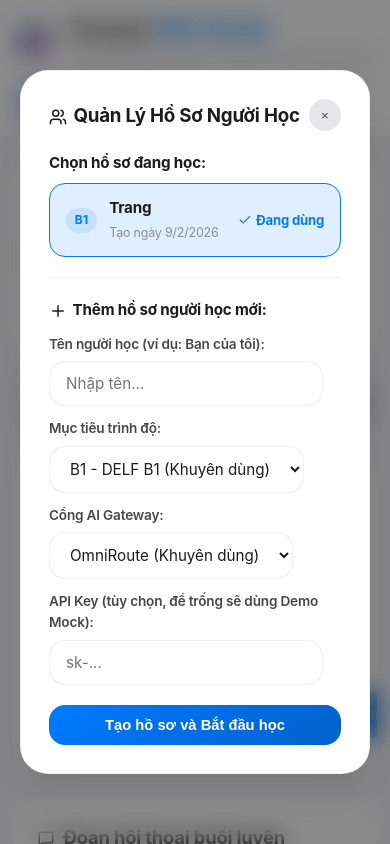
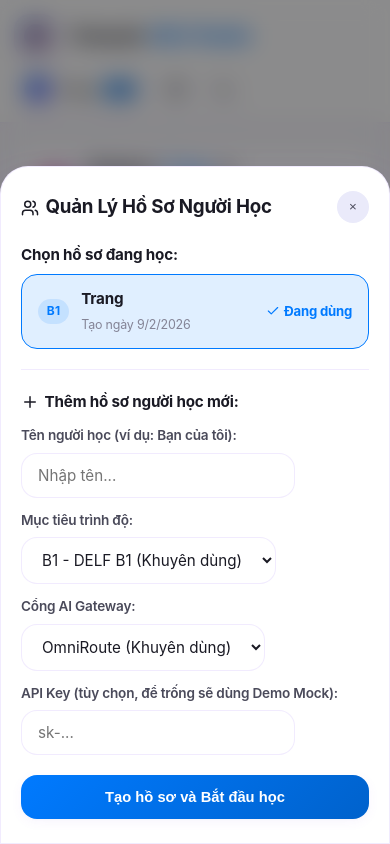
Before and after one commit to tungzuizer/hoctiengphap, a plain HTML site: page index.html in a window 390 px wide. Both pictures are taken after a click on the button "Chuyển đổi hoặc tạo hồ sơ học viên mới". Shown: the top 844 px of the page. Drawn offline with nearby package versions, Linux system fonts and the light colour scheme.

Commit message:
feat(ui): add vibrant Parisian pastel atmospheric background and native iOS mobile bottom tab bar with touch ergonomics

```diff
--- a/css/style.css
+++ b/css/style.css
@@ -22,18 +22,23 @@
   --accent-coral-light: rgba(249, 115, 22, 0.12);
 
   /* iOS Surface Materials (Light) */
-  --bg-app: #F2F2F7;
-  --bg-subtle: #E5E5EA;
-  --card-bg: rgba(255, 255, 255, 0.82);
+  --bg-app: #F7F6FC;
+  --bg-mesh: radial-gradient(circle at 8% 8%, rgba(255, 175, 189, 0.28) 0%, transparent 42%),
+             radial-gradient(circle at 92% 12%, rgba(167, 139, 250, 0.24) 0%, transparent 45%),
+             radial-gradient(circle at 50% 88%, rgba(56, 189, 248, 0.18) 0%, transparent 50%),
+             radial-gradient(circle at 85% 82%, rgba(251, 146, 60, 0.15) 0%, transparent 45%),
+             #F7F6FC;
+  --bg-subtle: #EAEAFA;
+  --card-bg: rgba(255, 255, 255, 0.86);
   --card-solid: #FFFFFF;
-  --card-hover: rgba(255, 255, 255, 0.95);
-  --border-color: rgba(0, 0, 0, 0.06);
-  --border-focus: rgba(0, 122, 255, 0.4);
+  --card-hover: rgba(255, 255, 255, 0.96);
+  --border-color: rgba(139, 92, 246, 0.12);
+  --border-focus: rgba(0, 122, 255, 0.45);
 
   /* Typography */
-  --text-main: #1C1C1E;
-  --text-muted: #8E8E93;
-  --text-secondary: #48484A;
+  --text-main: #1A1A24;
+  --text-muted: #848496;
+  --text-secondary: #4A4A5A;
   --text-inverse: #FFFFFF;
 
   /* Status Colors */
@@ -45,10 +50,10 @@
   --danger-light: rgba(255, 59, 48, 0.14);
 
   /* iOS Depth & Shadow System */
-  --shadow-sm: 0 2px 8px rgba(0, 0, 0, 0.04), 0 1px 2px rgba(0, 0, 0, 0.02);
-  --shadow-md: 0 8px 24px rgba(0, 0, 0, 0.06), 0 2px 6px rgba(0, 0, 0, 0.03);
-  --shadow-lg: 0 16px 40px rgba(0, 0, 0, 0.08), 0 4px 12px rgba(0, 0, 0, 0.04);
-  --shadow-glow: 0 12px 30px rgba(0, 122, 255, 0.28);
+  --shadow-sm: 0 3px 12px rgba(139, 92, 246, 0.06), 0 1px 3px rgba(0, 0, 0, 0.02);
+  --shadow-md: 0 10px 30px rgba(139, 92, 246, 0.1), 0 2px 6px rgba(0, 0, 0, 0.03);
+  --shadow-lg: 0 20px 48px rgba(139, 92, 246, 0.14), 0 4px 12px rgba(0, 0, 0, 0.04);
+  --shadow-glow: 0 14px 34px rgba(0, 122, 255, 0.3);
 
   /* Apple Squircle Radius */
   --radius-xs: 6px;
@@ -69,18 +74,23 @@
 }
 
 [data-theme="dark"] {
-  /* iOS Surface Materials (Dark / OLED) */
-  --bg-app: #000000;
-  --bg-subtle: #1C1C1E;
-  --card-bg: rgba(28, 28, 30, 0.78);
-  --card-solid: #1C1C1E;
-  --card-hover: rgba(44, 44, 46, 0.9);
-  --border-color: rgba(255, 255, 255, 0.09);
+  /* iOS Surface Materials (Dark) */
+  --bg-app: #0B0C12;
+  --bg-mesh: radial-gradient(circle at 12% 10%, rgba(236, 72, 153, 0.22) 0%, transparent 45%),
+             radial-gradient(circle at 88% 15%, rgba(139, 92, 246, 0.26) 0%, transparent 48%),
+             radial-gradient(circle at 50% 90%, rgba(14, 165, 233, 0.2) 0%, transparent 50%),
+             radial-gradient(circle at 85% 80%, rgba(245, 158, 11, 0.14) 0%, transparent 45%),
+             #0B0C12;
+  --bg-subtle: #191A26;
+  --card-bg: rgba(22, 23, 35, 0.82);
+  --card-solid: #171825;
+  --card-hover: rgba(32, 34, 50, 0.92);
+  --border-color: rgba(255, 255, 255, 0.12);
   --border-focus: rgba(10, 132, 255, 0.6);
 
-  --text-main: #F2F2F7;
-  --text-muted: #8E8E93;
-  --text-secondary: #AEAEC2;
+  --text-main: #F4F4F8;
+  --text-muted: #8E8EA0;
+  --text-secondary: #B4B4C8;
   --text-inverse: #000000;
 
   --primary: #0A84FF;
@@ -88,18 +98,18 @@
   --primary-light: rgba(10, 132, 255, 0.22);
   --primary-rgb: 10, 132, 255;
 
-  --shadow-sm: 0 2px 8px rgba(0, 0, 0, 0.3);
-  --shadow-md: 0 10px 30px rgba(0, 0, 0, 0.45);
-  --shadow-lg: 0 20px 50px rgba(0, 0, 0, 0.6);
-  --shadow-glow: 0 12px 32px rgba(10, 132, 255, 0.4);
-
-  --accent-lavender-light: rgba(139, 92, 246, 0.22);
-  --accent-rose-light: rgba(236, 72, 153, 0.22);
-  --accent-mint-light: rgba(16, 185, 129, 0.22);
-  --accent-amber-light: rgba(245, 158, 11, 0.22);
-  --success-light: rgba(52, 199, 89, 0.22);
-  --warning-light: rgba(255, 149, 0, 0.22);
-  --danger-light: rgba(255, 59, 48, 0.22);
+  --shadow-sm: 0 4px 16px rgba(0, 0, 0, 0.35);
+  --shadow-md: 0 12px 36px rgba(0, 0, 0, 0.5);
+  --shadow-lg: 0 24px 60px rgba(0, 0, 0, 0.65);
+  --shadow-glow: 0 14px 36px rgba(10, 132, 255, 0.45);
+
+  --accent-lavender-light: rgba(139, 92, 246, 0.25);
+  --accent-rose-light: rgba(236, 72, 153, 0.25);
+  --accent-mint-light: rgba(16, 185, 129, 0.25);
+  --accent-amber-light: rgba(245, 158, 11, 0.25);
+  --success-light: rgba(52, 199, 89, 0.25);
+  --warning-light: rgba(255, 149, 0, 0.25);
+  --danger-light: rgba(255, 59, 48, 0.25);
 }
 
 /* ================= Base Styles & Reset ================= */
@@ -113,6 +123,9 @@
 body {
   font-family: var(--font-sans);
   background-color: var(--bg-app);
+  background-image: var(--bg-mesh);
+  background-attachment: fixed;
+  background-size: cover;
   color: var(--text-main);
   line-height: 1.55;
   min-height: 100vh;
@@ -445,8 +458,8 @@ body {
   display: inline-flex;
   align-items: center;
   justify-content: center;
-  gap: 0.5rem;
-  padding: 0.7rem 1rem;
+  gap: 0.45rem;
+  padding: 0.65rem 0.95rem;
   background: transparent;
   border: none;
   border-radius: var(--radius-md);
@@ -459,6 +472,18 @@ body {
   position: relative;
 }
 
+.tab-label {
+  font-weight: 700;
+  letter-spacing: -0.01em;
+}
+
+.tab-sublabel {
+  font-size: 0.72rem;
+  opacity: 0.6;
+  font-weight: 500;
+  margin-left: 0.15rem;
+}
+
 .nav-tab:hover {
   color: var(--text-main);
 }
@@ -466,7 +491,11 @@ body {
 .nav-tab.active {
   background: var(--card-solid);
   color: var(--primary);
-  box-shadow: 0 3px 10px rgba(0, 0, 0, 0.07), 0 1px 2px rgba(0, 0, 0, 0.04);
+  box-shadow: 0 4px 14px rgba(139, 92, 246, 0.08), 0 1px 3px rgba(0, 0, 0, 0.04);
+}
+
+.nav-tab.active .tab-sublabel {
+  opacity: 0.85;
 }
 
 .nav-tab:active {
@@ -1668,22 +1697,220 @@ body {
   display: none !important;
 }
 
-/* Responsive */
-@media (max-width: 640px) {
+/* ================= Comprehensive Mobile & Tablet Responsive Design (Apple HIG) ================= */
+@media (max-width: 768px) {
   .app-container {
-    padding: 1rem 0.75rem 2rem;
-  }
+    padding: 1rem 0.85rem 6.25rem; /* generous bottom clearance for fixed iOS TabBar */
+  }
+
   .header-inner {
-    padding: 0 0.75rem;
-  }
+    padding: 0 0.85rem;
+  }
+
+  .brand-title {
+    font-size: 1.12rem;
+  }
+
+  .brand-subtitle {
+    display: none; /* keep mobile header clean and uncluttered */
+  }
+
+  .profile-badge-btn {
+    padding: 0.35rem 0.65rem;
+    font-size: 0.8rem;
+  }
+
+  /* Fixed iOS Bottom Tab Bar Navigation */
+  .nav-tabs-wrapper {
+    position: fixed;
+    bottom: 0;
+    left: 0;
+    right: 0;
+    margin: 0;
+    padding: 0.45rem 0.5rem calc(0.45rem + env(safe-area-inset-bottom, 0px));
+    background: var(--card-bg);
+    backdrop-filter: blur(32px) saturate(200%);
+    -webkit-backdrop-filter: blur(32px) saturate(200%);
+    border-top: 1px solid var(--border-color);
+    border-radius: 0;
+    z-index: 150;
+    box-shadow: 0 -4px 24px rgba(0, 0, 0, 0.08);
+  }
+
   .nav-tabs {
-    border-radius: var(--radius-md);
-  }
+    background: transparent;
+    border: none;
+    padding: 0;
+    gap: 0.2rem;
+    display: flex;
+    justify-content: space-around;
+  }
+
   .nav-tab {
-    padding: 0.6rem 0.75rem;
-    font-size: 0.82rem;
-  }
-  .user-bubble, .tutor-bubble {
+    flex-direction: column;
+    gap: 0.15rem;
+    padding: 0.35rem 0.2rem;
+    font-size: 0.72rem;
+    border-radius: var(--radius-sm);
+    min-height: 48px;
+    justify-content: center;
+  }
+
+  .nav-tab .tab-icon-slot svg {
+    width: 20px;
+    height: 20px;
+  }
+
+  .tab-sublabel {
+    display: none; /* hide sub-labels on mobile for clean tab bar layout */
+  }
+
+  /* Cute Welcome Banner Mobile Optimization */
+  .welcome-banner {
+    flex-direction: column;
+    align-items: flex-start;
+    gap: 0.85rem;
+    padding: 1rem 1.15rem;
+    border-radius: var(--radius-lg);
+  }
+
+  .welcome-title {
+    font-size: 1.1rem;
+  }
+
+  .welcome-chips {
+    width: 100%;
+    justify-content: flex-start;
+    gap: 0.4rem;
+  }
+
+  .welcome-chip {
+    padding: 0.3rem 0.75rem;
+    font-size: 0.76rem;
+  }
+
+  /* Speaking Siri Hero Card on Mobile */
+  .mic-hero-card {
+    padding: 1.75rem 1rem;
+    border-radius: var(--radius-lg);
+  }
+
+  .btn-mic {
+    width: 86px;
+    height: 86px;
+  }
+
+  .text-fallback-input {
+    flex-direction: column;
+    gap: 0.5rem;
+  }
+
+  .text-fallback-input .btn-primary {
+    width: 100%;
+    justify-content: center;
+  }
+
+  /* Form & Interactive Tap Target Ergonomics (>= 44px) */
+  .text-input, .textarea-input, .select-input {
+    font-size: 16px; /* Prevents auto-zoom in iOS Mobile Safari */
+    min-height: 44px;
+    padding: 0.75rem 0.95rem;
+  }
+
+  .btn-primary, .btn-secondary, .btn-outline {
+    min-height: 44px;
+  }
+
+  .filter-bar {
+    flex-direction: column;
+    align-items: stretch;
+    gap: 0.75rem;
+  }
+
+  .filter-bar .btn-primary {
+    width: 100%;
+    justify-content: center;
+  }
+
+  /* Conversation Stream on Mobile */
+  .conversation-section {
+    padding: 1rem;
+    border-radius: var(--radius-lg);
+  }
+
+  .user-bubble {
+    max-width: 90%;
+    padding: 0.75rem 0.95rem;
+    font-size: 0.9rem;
+  }
+
+  .tutor-bubble {
     max-width: 95%;
-  }
-}
+    padding: 0.85rem 1rem;
+    font-size: 0.9rem;
+  }
+
+  /* Evaluation Results & DELF Grille on Mobile */
+  .delf-grid-card {
+    padding: 1rem;
+    border-radius: var(--radius-lg);
+  }
+
+  .score-hero-display {
+    padding: 1rem 0.75rem;
+  }
+
+  .score-huge-number {
+    font-size: 3rem;
+  }
+
+  /* Stats Grid on Mobile */
+  .stats-grid {
+    grid-template-columns: 1fr 1fr;
+    gap: 0.75rem;
+  }
+
+  .stat-card {
+    padding: 1rem;
+  }
+
+  .stat-value {
+    font-size: 1.5rem;
+  }
+
+  /* Modals as iOS Bottom Sheet on Mobile */
+  .modal-overlay {
+    align-items: flex-end;
+    padding: 0;
+  }
+
+  .modal-card {
+    border-radius: 28px 28px 0 0;
+    max-height: 88vh;
+    overflow-y: auto;
+    padding: 1.5rem 1.25rem calc(1.5rem + env(safe-area-inset-bottom, 16px));
+    animation: modalMobileSlideUp 0.32s var(--ease-out);
+    margin: 0;
+    max-width: 100%;
+  }
+
+  @keyframes modalMobileSlideUp {
+    from { opacity: 0; transform: translateY(100%); }
+    to { opacity: 1; transform: translateY(0); }
+  }
+}
+
+@media (max-width: 480px) {
+  .stats-grid {
+    grid-template-columns: 1fr;
+  }
+
+  .welcome-left {
+    gap: 0.75rem;
+  }
+
+  .welcome-avatar-wrap {
+    width: 44px;
+    height: 44px;
+  }
+}
--- a/index.html
+++ b/index.html
@@ -2,7 +2,7 @@
 <html lang="vi">
 <head>
   <meta charset="UTF-8">
-  <meta name="viewport" content="width=device-width, initial-scale=1.0">
+  <meta name="viewport" content="width=device-width, initial-scale=1.0, viewport-fit=cover">
   <title>Français DELF Studio — Luyện Tiếng Pháp A1 → DELF B1</title>
   <meta name="description" content="Ứng dụng luyện thi tiếng Pháp A1 - DELF B1 với AI theo chuẩn iOS HIG, hỗ trợ đa người dùng, chấm điểm theo Grille DELF B1 chính thức và kho đề chuẩn RFI/TV5MONDE.">
 
@@ -78,23 +78,33 @@
       </div>
     </div>
 
-    <!-- Navigation Tabs (iOS Segmented Control) -->
-    <div class="nav-tabs-wrapper">
+    <!-- Navigation Tabs (iOS Segmented Control on Desktop / Fixed Tab Bar on Mobile) -->
+    <div class="nav-tabs-wrapper" id="nav-tabs-wrapper">
       <nav class="nav-tabs" role="tablist" id="main-nav-tabs">
         <button class="nav-tab active" data-tab="speaking">
-          <span class="tab-icon-slot" data-icon="mic"></span> Luyện Nói (Expression Orale)
+          <span class="tab-icon-slot" data-icon="mic"></span>
+          <span class="tab-label">Luyện Nói</span>
+          <span class="tab-sublabel">Expression Orale</span>
         </button>
         <button class="nav-tab" data-tab="reading">
-          <span class="tab-icon-slot" data-icon="bookOpen"></span> Luyện Đọc (Compréhension Écrite)
+          <span class="tab-icon-slot" data-icon="bookOpen"></span>
+          <span class="tab-label">Luyện Đọc</span>
+          <span class="tab-sublabel">Compréhension Écrite</span>
         </button>
         <button class="nav-tab" data-tab="listening">
-          <span class="tab-icon-slot" data-icon="headphones"></span> Luyện Nghe (Compréhension Orale)
+          <span class="tab-icon-slot" data-icon="headphones"></span>
+          <span class="tab-label">Luyện Nghe</span>
+          <span class="tab-sublabel">Compréhension Orale</span>
         </button>
         <button class="nav-tab" data-tab="seedbank">
-          <span class="tab-icon-slot" data-icon="database"></span> Ngân Hàng Đề Thật
+          <span class="tab-icon-slot" data-icon="database"></span>
+          <span class="tab-label">Kho Đề Thật</span>
+          <span class="tab-sublabel">RFI & TV5</span>
         </button>
         <button class="nav-tab" data-tab="progress">
-          <span class="tab-icon-slot" data-icon="chart"></span> Tiến Độ & Báo Cáo
+          <span class="tab-icon-slot" data-icon="chart"></span>
+          <span class="tab-label">Tiến Độ</span>
+          <span class="tab-sublabel">DELF /25</span>
         </button>
       </nav>
     </div>
```
